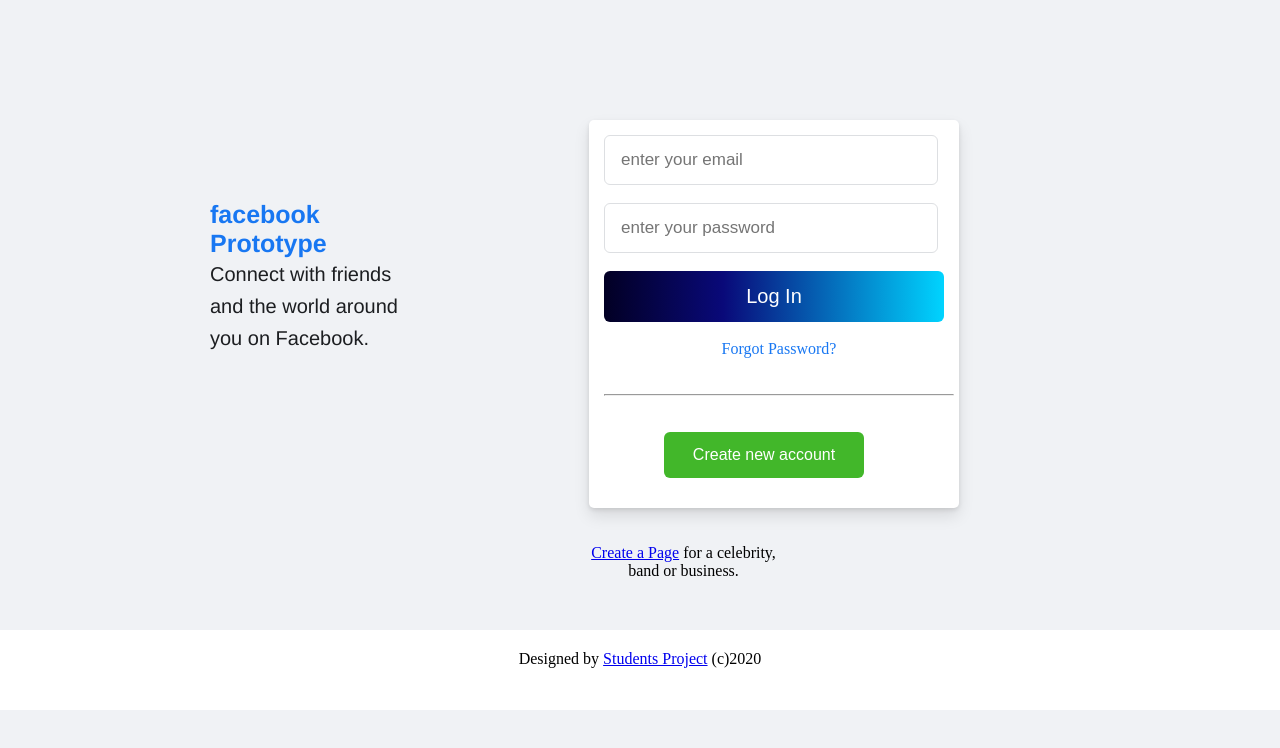
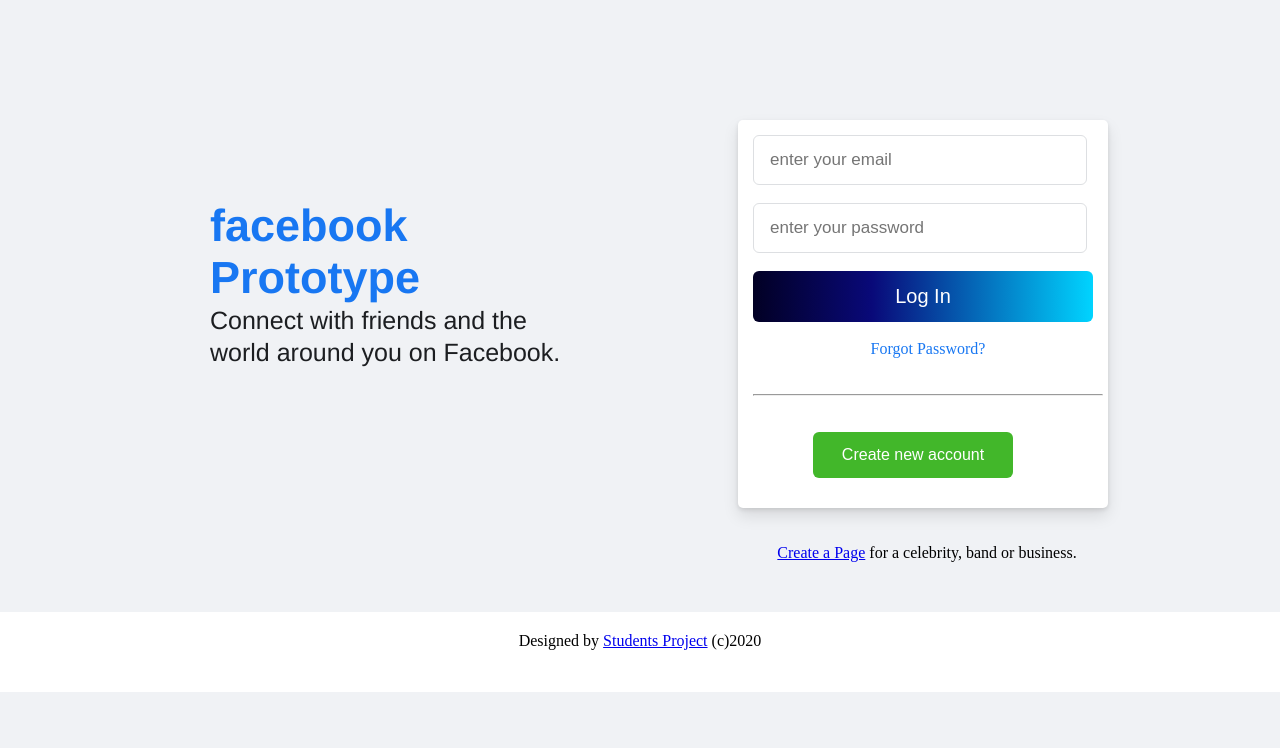
Before and after one commit to rasdarps/fbooklogin, a plain HTML site: page app/index.html in a window 1280 px wide. Drawn offline with Linux system fonts and the light colour scheme.

Commit message:
Update style.css

```diff
--- a/app/css/style.css
+++ b/app/css/style.css
@@ -129,69 +129,3 @@ footer{
 
 
 /*Media*/
-@media (min-width: 360px) {
-
-
-	.card{
-		width:15%;
-	}
-
-	.title-text{
-		margin-left:0px;
-		margin-right:0px;
-		padding:0px 0px 0px 0px;
-
-		}
-
-	.title{
-		font-size: 25px;
-		margin-left:0px;
-		margin-right:0px;
-		padding:0px 0px 0px 0px;
-	}
-
-	.title-p{
-		font-size: 20px;
-	}
-
-}
-
-@media (min-width: 768px) {
-
-
-	.title-text{
-		margin-left:190px;
-		margin-right: 190px;
-
-
-		}
-
-
-
-}
-
-@media (min-width: 992px) {
-
-
-	.title-text{
-		margin-left:190px;
-		margin-right: 190px;
-
-		}
-
-
-
-}
-
-@media (min-width: 1200px) {
-
-
-	.title-text{
-		margin-left:190px;
-		margin-right: 190px;
-
-		}
-
-
-
-}
```
